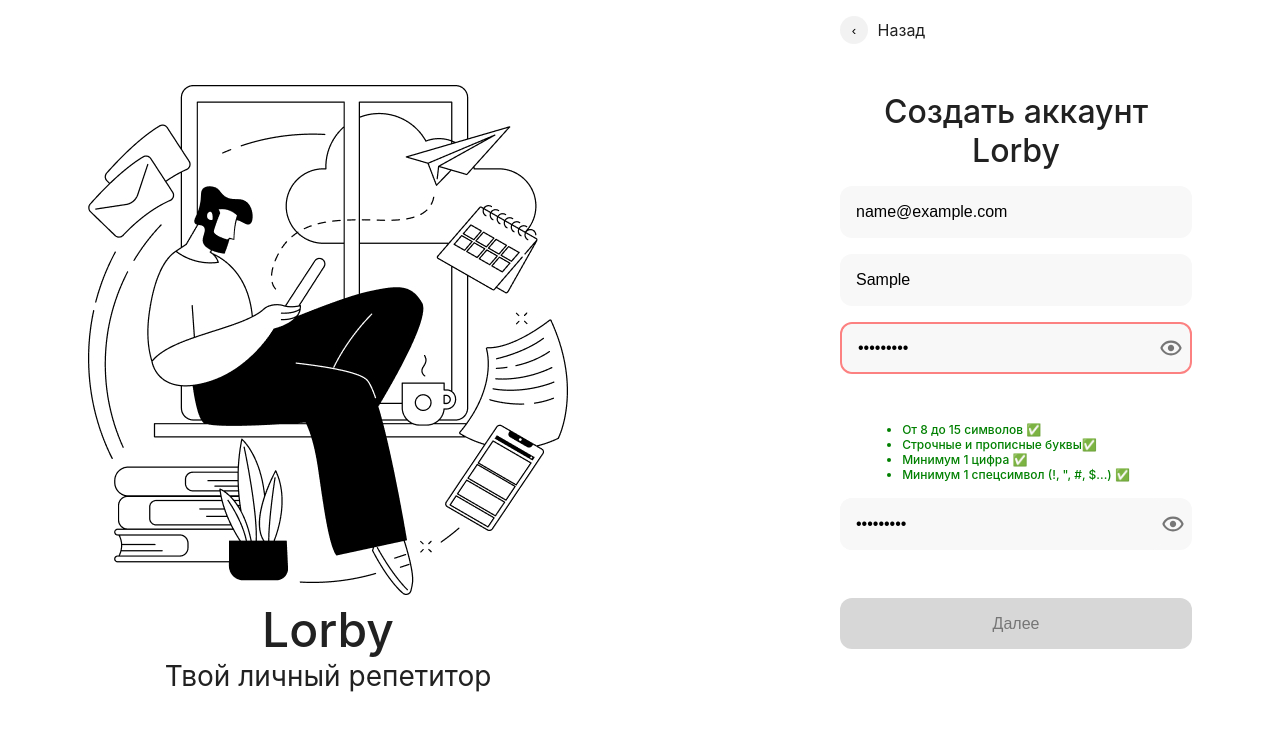
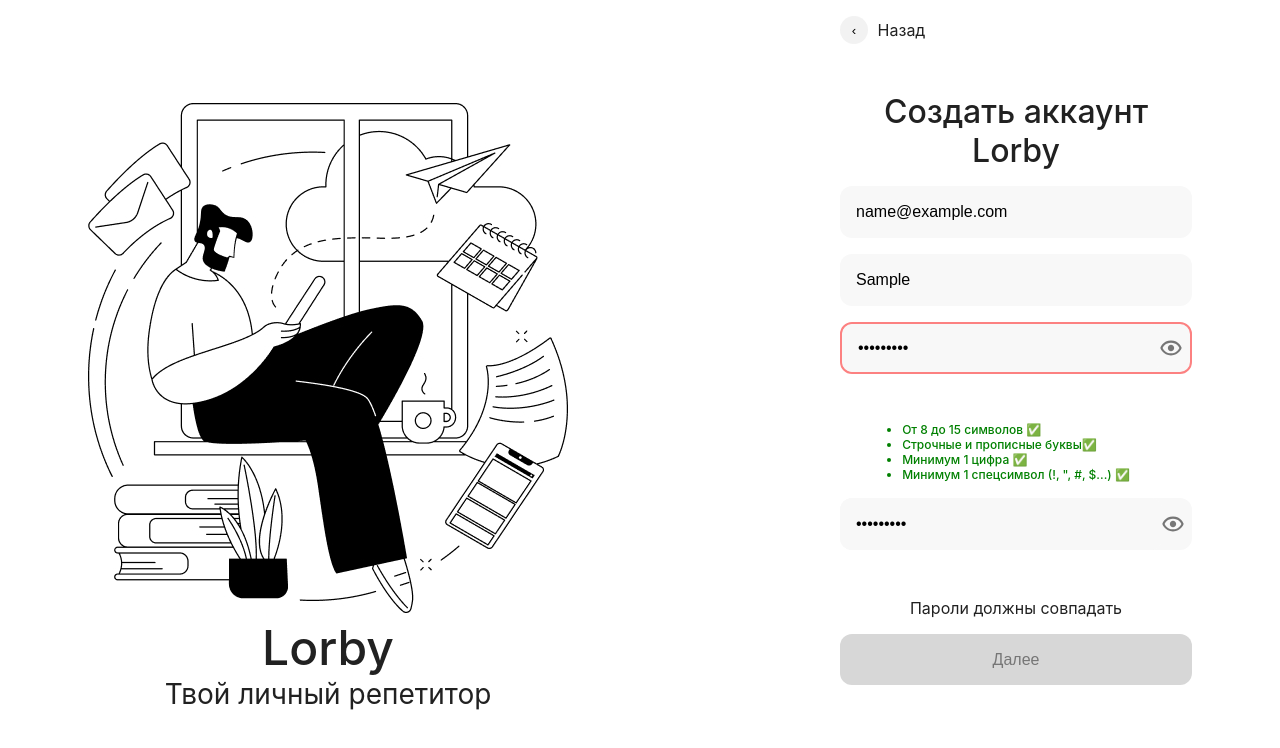
Before and after one commit to Venera00/neobis-front-auth, a React (Create React App) app: page /registration in a window 1280 px wide. Both pictures are taken after typing "name@example.com", "Sample", "Sample123", "Sample123" into the empty fields and a click on the button "Далее". Shown: the top 748 px of the page. Built offline with nearby package versions, Linux system fonts and the light colour scheme.

Commit message:
Add errormessage

```diff
--- a/src/api/axios.js
+++ b/src/api/axios.js
@@ -1,7 +1,7 @@
 import axios from "axios";
 
 const instance = axios.create({
-  baseURL: "http://139.59.159.246:8000/api/schema/swagger-ui/",
+  baseURL: "http://139.59.159.246:8000",
   headers: {
     "Content-Type": "application.json",
   },
--- a/src/pages/Registration/RegistrtationPage.js
+++ b/src/pages/Registration/RegistrtationPage.js
@@ -197,6 +197,9 @@
                 )}
               </div>
             </div>
+            {errors.password && touched.repeatPassword && (
+              <div>{errors.repeatPassword}</div>
+            )}
 
             <button
               type="submit"
```
